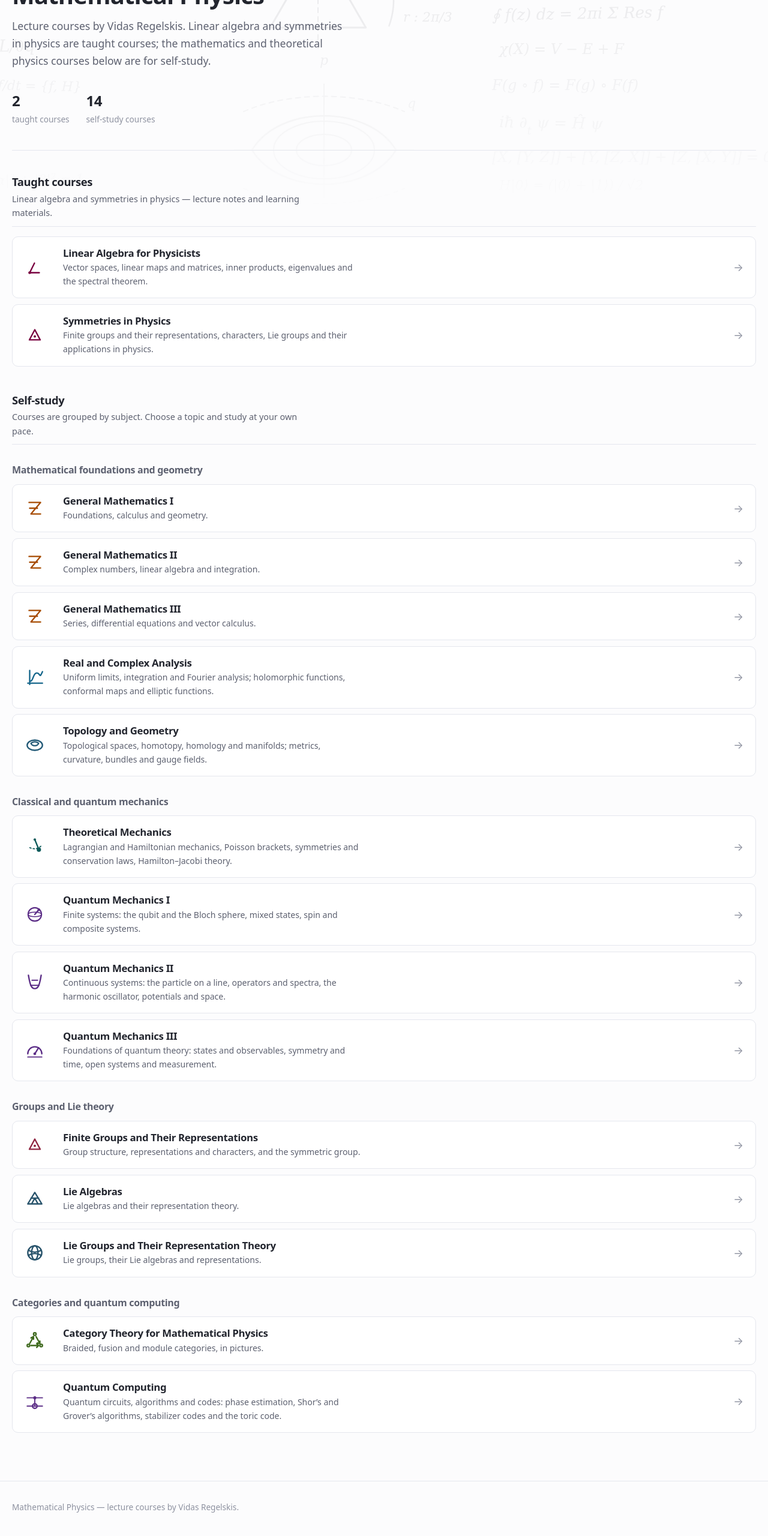
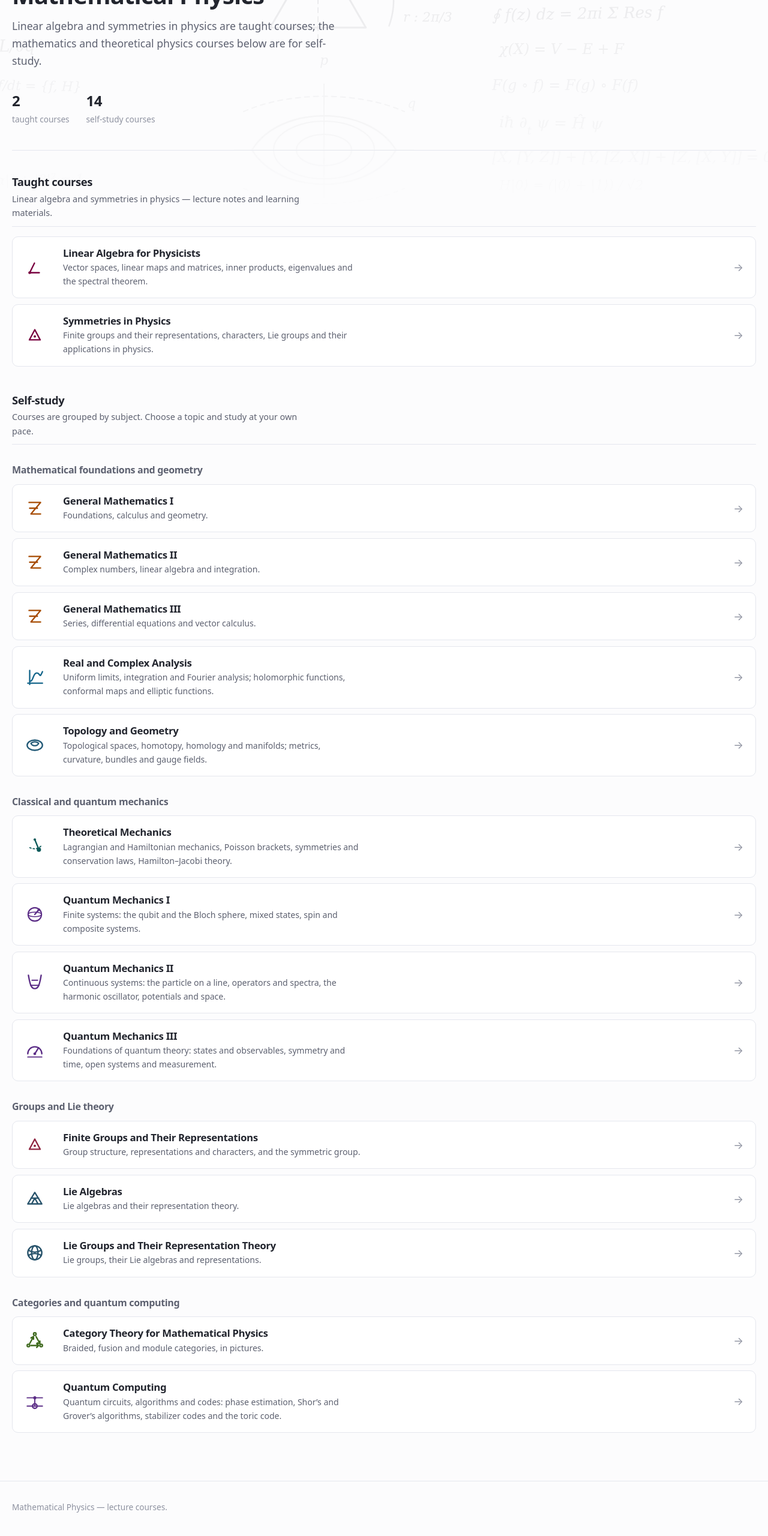
Before and after one commit to matfiz/matfiz.github.io, a plain HTML site: page en/index.html in a window 1280 px wide. Shown: the part 150-2710 px from the top of the page at 60% size. Drawn offline with Linux system fonts and the light colour scheme.

Commit message:
Publish bilingual course frontpage

```diff
--- a/en/index.html
+++ b/en/index.html
@@ -4,7 +4,7 @@
 <meta charset="utf-8" />
 <meta name="viewport" content="width=device-width, initial-scale=1" />
 <title>Mathematical Physics</title>
-<meta name="description" content="Lecture courses by Vidas Regelskis: taught courses in linear algebra and symmetries, followed by mathematics, mechanics, group theory and quantum computing for self-study." />
+<meta name="description" content="Lecture courses: taught courses in linear algebra and symmetries, followed by mathematics, mechanics, group theory and quantum computing for self-study." />
 <link rel="canonical" href="https://matfiz.github.io/en/" />
 <link rel="alternate" hreflang="lt" href="https://matfiz.github.io/" />
 <link rel="alternate" hreflang="en" href="https://matfiz.github.io/en/" />
@@ -69,7 +69,7 @@
 
   <section class="hero">
     <h1>Mathematical Physics</h1>
-    <p class="lede">Lecture courses by Vidas Regelskis. Linear algebra and symmetries in physics are taught courses; the mathematics and theoretical physics courses below are for self-study.</p>
+    <p class="lede">Linear algebra and symmetries in physics are taught courses; the mathematics and theoretical physics courses below are for self-study.</p>
     <div class="meta">
       <div><b>2</b> taught courses</div>
       <div><b>14</b> self-study courses</div>
@@ -323,7 +323,7 @@
 
 <footer class="site-footer">
   <div class="wrap">
-    <p>Mathematical Physics — lecture courses by Vidas Regelskis.</p>
+    <p>Mathematical Physics — lecture courses.</p>
   </div>
 </footer>
 
```
Also changed, not shown: index.html (+3 -3 lines).
